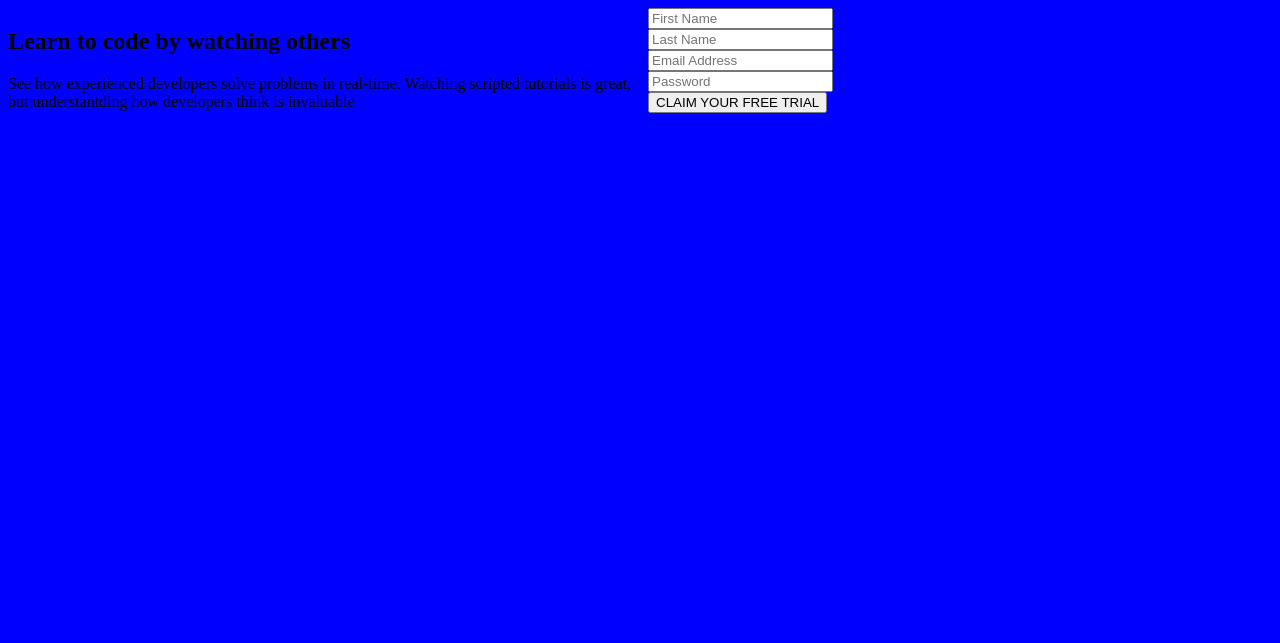
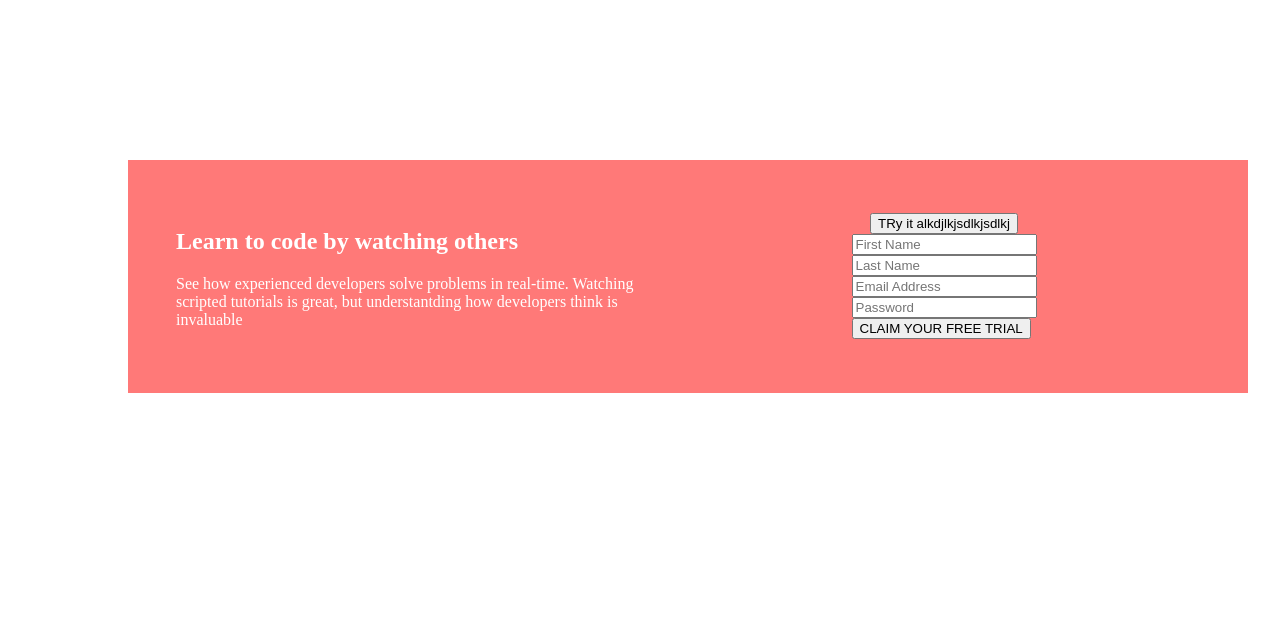
Before and after one commit to MarcosAlanya19/P_3Form-contac, a plain HTML site: page index.html in a window 1280 px wide. Drawn offline with Linux system fonts and the light colour scheme.

Commit message:
modificacion en el codigo

```diff
--- a/assets/styles/styles.css
+++ b/assets/styles/styles.css
@@ -1,15 +1,45 @@
-.container{
-    height: 50%;
+body,
+html {
+    height: 100%;
+}
+
+body {
+    margin: 0;
+    padding: 0;
+}
+
+.container {
+    display: flex;
+    justify-content: center;
+    align-items: center;
+    height: 100%;
+}
+
+.card-container {
+    width: 80%;
+    height: 60%;
+}
+
+.card-content {
     width: 100%;
+    background-color: #FF7978;
+    color: white;
+    padding: 3rem;
     display: grid;
     grid-template-columns: 1fr 1fr;
-    grid-template-rows: 1fr;
-    background-color: blue;
+}
 
-}
-.sec-b1{
+
+.sec-b1 {
 
     display: grid;
     grid-template-columns: repeat(2fr);
     align-items: center;
 }
+
+.sec-b2 {
+    display: flex;
+    flex-direction: column;
+    justify-content: center;
+    align-items: center;
+}
--- a/index.html
+++ b/index.html
@@ -1,5 +1,6 @@
 <!DOCTYPE html>
 <html lang="es">
+
 <head>
     <meta charset="UTF-8">
     <meta http-equiv="X-UA-Compatible" content="IE=edge">
@@ -7,17 +8,23 @@
     <link rel="stylesheet" href="./assets/styles/styles.css">
     <title>Formulario</title>
 </head>
+
 <body class="container">
     <!-- texto del lado izquierdo -->
+    <div class="card-container">
+        <div class="card-content">
             <section class="sec-b1">
                 <div class="sec-b1-1">
                     <h1>Learn to code by watching others</h1>
-            <p>See how experienced developers solve problems in real-time. Watching scripted tutorials is great, but understantding how developers think is invaluable</p>
+                    <p>See how experienced developers solve problems in real-time. Watching scripted tutorials is great,
+                        but
+                        understantding how developers think is invaluable</p>
                 </div>
             </section>
             <!-- formulario del lado derecho -->
             <section class="sec-b2">
-        <form action="#">
+                <button>TRy it alkdjlkjsdlkjsdlkj</button>
+                <form action="#" class="">
                     <input class="sec-b2-text" placeholder="First Name" type="text" name="" id=""><br>
                     <input class="sec-b2-text" placeholder="Last Name" type="text" name="" id=""><br>
                     <input class="sec-b2-text" placeholder="Email Address" type="email" name="" id=""><br>
@@ -25,5 +32,8 @@
                     <input class="sec-b2-text" class="sec-b2-button" type="submit" value="CLAIM YOUR FREE TRIAL">
                 </form>
             </section>
+        </div>
+    </div>
 </body>
+
 </html>
```
Lines whose indentation alone changed are shown as unchanged.
